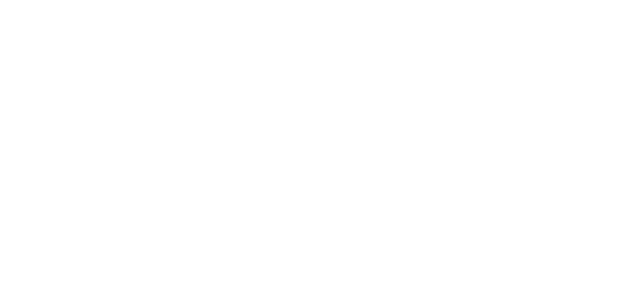
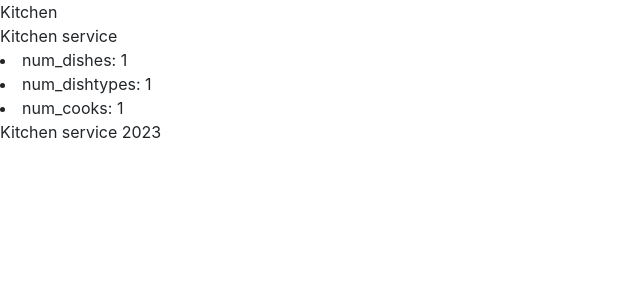
Before and after one commit to Ivan-Berezyanskiy/CookSpectrum, a Django app: page / in a window 1280 px wide. Before the commit the part shown is empty. Shown: the top 300 px of the page, without its empty margins (0-640 px from the left). Run offline with Django 4.2, Linux system fonts and the light colour scheme; tables that the repository leaves empty hold one stand-in row (values such as "Sample post").

Commit message:
Add base.html and kitchen/index.html templates

```diff
--- a/templates/base.html
+++ b/templates/base.html
@@ -2,9 +2,13 @@
 <html lang="en">
 <head>
   <meta charset="UTF-8">
-  <title>$Title$</title>
+  <link rel="stylesheet" href="https://cdn.jsdelivr.net/npm/bootstrap@4.6.2/dist/css/bootstrap.min.css" integrity="sha384-xOolHFLEh07PJGoPkLv1IbcEPTNtaed2xpHsD9ESMhqIYd0nLMwNLD69Npy4HI+N" crossorigin="anonymous">
+  <title>Kitchen</title>
+
 </head>
 <body>
-$END$
+  <header>Kitchen</header>
+  {% block content %}{% endblock %}
+  <footer>Kitchen service 2023</footer>
 </body>
 </html>
--- a/templates/kitchen/index.html
+++ b/templates/kitchen/index.html
@@ -0,0 +1,8 @@
+{% extends "base.html" %}
+
+{% block content %}
+  Kitchen service
+  <li>num_dishes: {{ num_dishes }}</li>
+  <li>num_dishtypes: {{ num_dishtypes }}</li>
+  <li>num_cooks: {{ num_cooks }}</li>
+{% endblock %}
```
